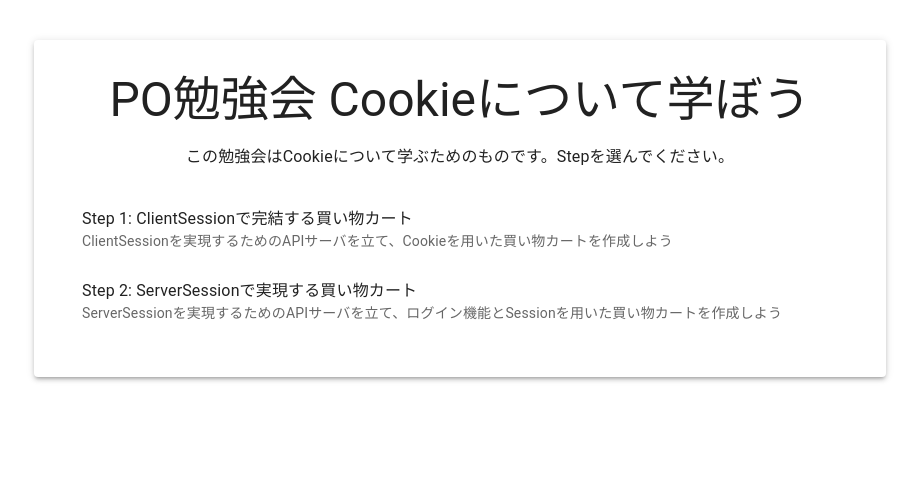
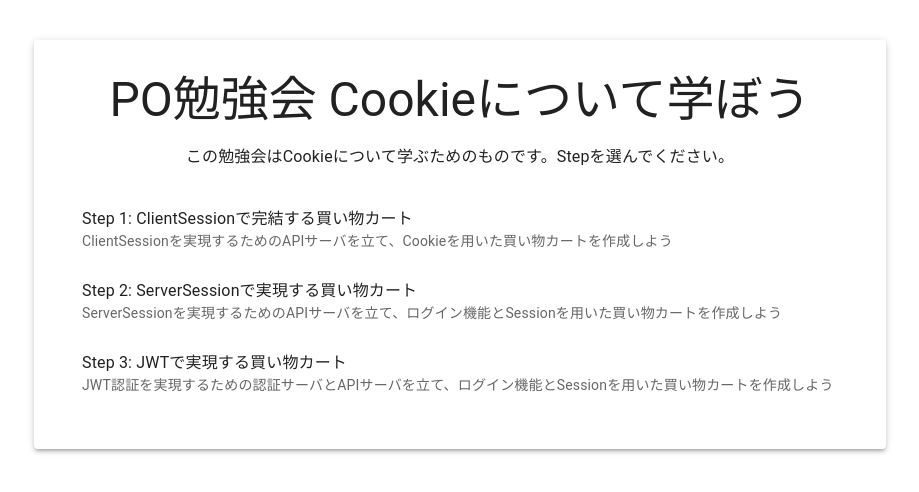
Before and after one commit to rikeda-cloud/po_study_group, a Next.js app in the folder 2025-10-27-cookie/frontend/: page / in a window 1280 px wide. Shown: the top 492 px of the page, without its empty margins (180-1099 px from the left). Built offline with nearby package versions, Linux system fonts and the light colour scheme.

Commit message:
[update] step3へのリンクを追加

```diff
--- a/2025-10-27-cookie/frontend/src/app/page.tsx
+++ b/2025-10-27-cookie/frontend/src/app/page.tsx
@@ -3,7 +3,6 @@ import Link from 'next/link';
 
 export default function Home() {
   const steps = [
-    // INFO ここに情報を追加し、Stepを増やせる
     {
       href: '/step1',
       primary: 'Step 1: ClientSessionで完結する買い物カート',
@@ -13,6 +12,11 @@ export default function Home() {
       href: '/step2',
       primary: 'Step 2: ServerSessionで実現する買い物カート',
       secondary: 'ServerSessionを実現するためのAPIサーバを立て、ログイン機能とSessionを用いた買い物カートを作成しよう'
+    },
+    {
+      href: '/step3',
+      primary: 'Step 3: JWTで実現する買い物カート',
+      secondary: 'JWT認証を実現するための認証サーバとAPIサーバを立て、ログイン機能とSessionを用いた買い物カートを作成しよう'
     }
   ];
 
```
